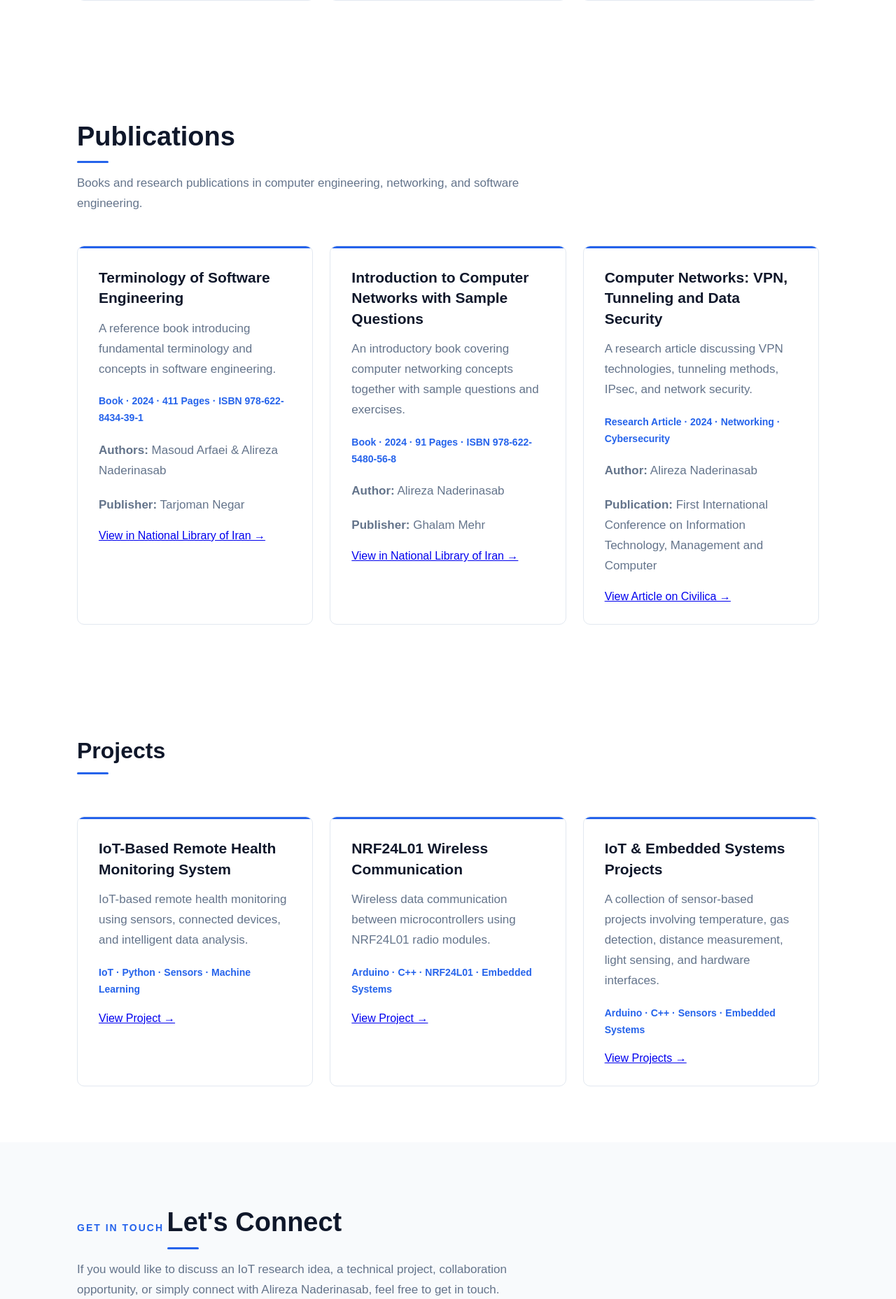
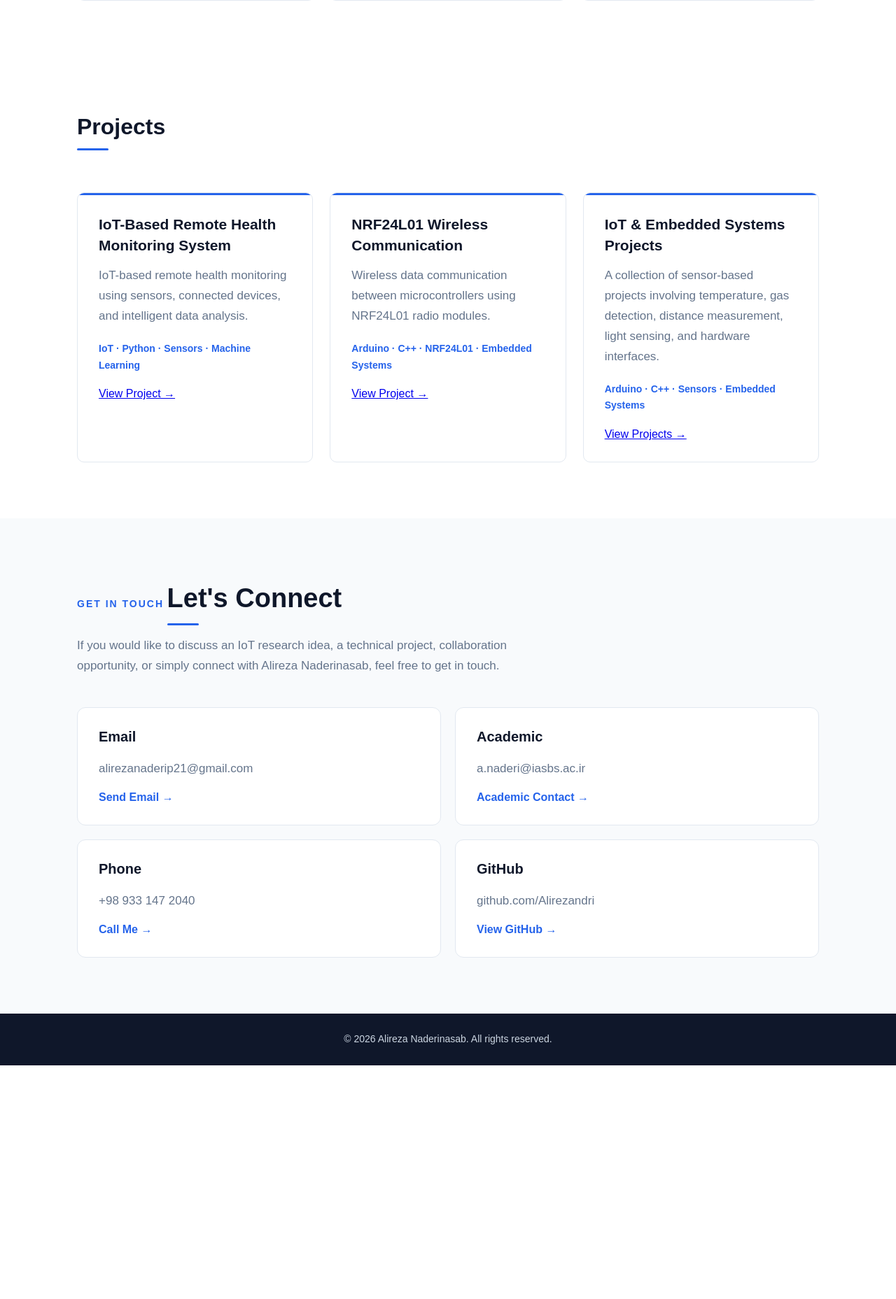
Before and after one commit to Alirezandri/personal-website, a Flask app: page / in a window 1280 px wide. Shown: the part 2973-4830 px from the top of the page at 70% size. After the commit the page ends 4496 px from the top, so only its background shows below. Run offline with Flask 3, Linux system fonts and the light colour scheme.

Commit message:
Add publications page and update navigation

```diff
--- a/app.py
+++ b/app.py
@@ -12,6 +12,9 @@ def home():
         name=name
     )
 
+@app.route("/publications")
+def publications():
+    return render_template("publications.html")
 
 @app.route("/robots.txt")
 def robots():
--- a/templates/index.html
+++ b/templates/index.html
@@ -162,7 +162,7 @@
                     <a href="#about">About</a>
                     <a href="#education">Education</a>
                     <a href="#skills">Skills</a>
-                    <a href="#publications">Publications</a>
+                    <a href="/publications">Publications</a>
                     <a href="#projects">Projects</a>
                     <a href="#contact">Contact</a>
 
@@ -416,146 +416,6 @@
 
         </section>
 
-        <section id="publications" class="section">
-
-            <div class="container">
-
-                <div class="section-heading">
-
-                    <h2>Publications</h2>
-
-                    <p>
-                        Books and research publications in computer engineering,
-                        networking, and software engineering.
-                    </p>
-
-                </div>
-
-
-                <div class="publications-grid">
-
-                    <!-- Book 1 -->
-
-                    <div class="project-card">
-
-                        <h3>
-                            Terminology of Software Engineering
-                        </h3>
-
-                        <p>
-                            A reference book introducing fundamental terminology
-                            and concepts in software engineering.
-                        </p>
-
-                        <p class="project-tech">
-                            Book · 2024 · 411 Pages · ISBN 978-622-8434-39-1
-                        </p>
-
-                        <p>
-                            <strong>Authors:</strong>
-                            Masoud Arfaei & Alireza Naderinasab
-                        </p>
-
-                        <p>
-                            <strong>Publisher:</strong>
-                            Tarjoman Negar
-                        </p>
-
-                        <a
-                            class="project-link"
-                            href="https://opac.nlai.ir/opac-prod/search/briefListSearch.do?command=FULL_VIEW&id=9656395&pageStatus=1&sortKeyValue1=sortkey_title&sortKeyValue2=sortkey_author"
-                            target="_blank"
-                            rel="noopener noreferrer"
-                        >
-                            View in National Library of Iran →
-                        </a>
-
-                    </div>
-
-
-                    <!-- Book 2 -->
-
-                    <div class="project-card">
-
-                        <h3>
-                            Introduction to Computer Networks with Sample Questions
-                        </h3>
-
-                        <p>
-                            An introductory book covering computer networking concepts
-                            together with sample questions and exercises.
-                        </p>
-
-                        <p class="project-tech">
-                            Book · 2024 · 91 Pages · ISBN 978-622-5480-56-8
-                        </p>
-
-                        <p>
-                            <strong>Author:</strong>
-                            Alireza Naderinasab
-                        </p>
-
-                        <p>
-                            <strong>Publisher:</strong>
-                            Ghalam Mehr
-                        </p>
-
-                        <a
-                            class="project-link"
-                            href="https://opac.nlai.ir/opac-prod/search/briefListSearch.do?command=FULL_VIEW&id=9590596&pageStatus=1&sortKeyValue1=sortkey_title&sortKeyValue2=sortkey_author"
-                            target="_blank"
-                            rel="noopener noreferrer"
-                        >
-                            View in National Library of Iran →
-                        </a>
-
-                    </div>
-
-
-                    <!-- Research Article -->
-
-                    <div class="project-card">
-
-                        <h3>
-                            Computer Networks: VPN, Tunneling and Data Security
-                        </h3>
-
-                        <p>
-                            A research article discussing VPN technologies,
-                            tunneling methods, IPsec, and network security.
-                        </p>
-
-                        <p class="project-tech">
-                            Research Article · 2024 · Networking · Cybersecurity
-                        </p>
-
-                        <p>
-                            <strong>Author:</strong>
-                            Alireza Naderinasab
-                        </p>
-
-                        <p>
-                            <strong>Publication:</strong>
-                            First International Conference on Information Technology,
-                            Management and Computer
-                        </p>
-
-                        <a
-                            class="project-link"
-                            href="https://civilica.com/doc/2084252/"
-                            target="_blank"
-                            rel="noopener noreferrer"
-                        >
-                            View Article on Civilica →
-                        </a>
-
-                    </div>
-
-                </div>
-
-            </div>
-
-        </section>
 
 
         <section id="projects" class="section">
```
Also changed, not shown: templates/publications.html (added, +185 -0 lines).
